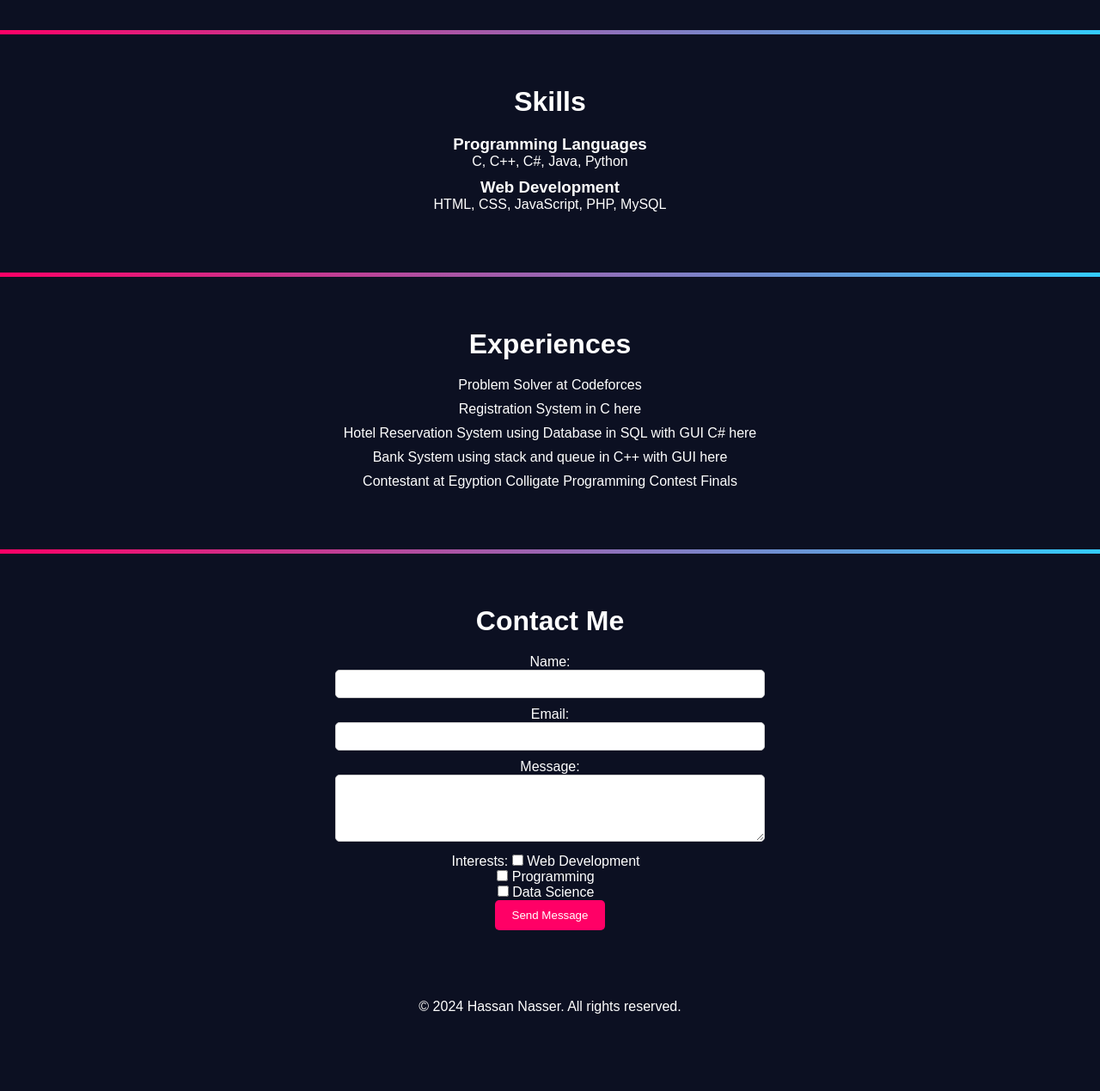
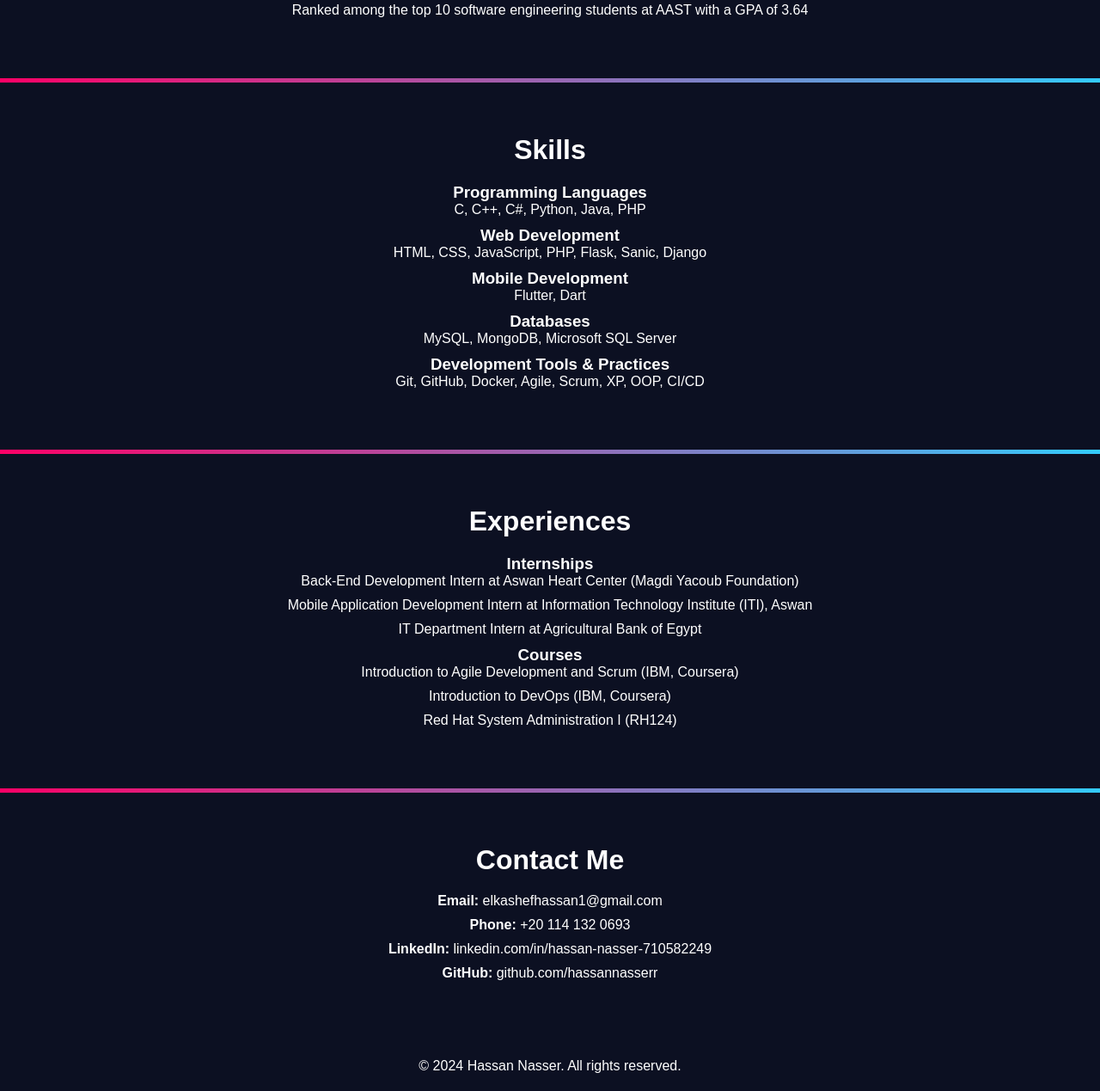
Before and after one commit to hassannasserr/My-Portfolio, a plain HTML site: page index.html in a window 1280 px wide. Shown: the part 1071-2340 px from the top of the page at 86% size. Before the commit the page ends 2271 px from the top, so only its background shows below. Drawn offline with Linux system fonts and the light colour scheme.

Commit message:
updates new info

```diff
--- a/index.html
+++ b/index.html
@@ -30,7 +30,7 @@
             <div class="glc">
                 <span></span>
                 <div class="inner-circle">
-                    <img src="opa.png" alt="">
+                    <img src="po.png" alt="">
                 </div>
             </div>
         </div>
@@ -38,14 +38,17 @@
     <hr>
     <section class="about" id="about">
         <div class="about-content">
-            <h1>About me</h1>
+            <h1>About Me</h1>
             <ul>
-            <li>Technical instructor at ICPC AAST Aswan Community</li>
-            <li>Programming core team at Google Developer Student Club</li>
-            <li>Campus member at IEEE Aswan Student Branch</li>
+                <li>Vice Head of the Training Team at ICPC AAST Aswan Community</li>
+                <li>Programming Lead at Google Developer Student Club AASTMT Aswan</li>
+                <li>HR Member at IEEE Aswan Student Branch</li>
+                <li>Experienced in delivering workshops and mentoring students in programming and problem-solving</li>
+                <li>Ranked among the top 10 software engineering students at AAST with a GPA of 3.64</li>
             </ul>
         </div>
     </section>
+
     <hr>
     <section class="skills" id="skills">
         <div class="skills-content">
@@ -53,57 +56,66 @@
             <ul>
                 <li>
                     <h3>Programming Languages</h3>
-                    <p>C, C++, C#, Java, Python</p>
+                    <p>C, C++, C#, Python, Java, PHP</p>
                 </li>
                 <li>
                     <h3>Web Development</h3>
-                    <p>HTML, CSS, JavaScript, PHP, MySQL</p>
+                    <p>HTML, CSS, JavaScript, PHP, Flask, Sanic, Django</p>
+                </li>
+                <li>
+                    <h3>Mobile Development</h3>
+                    <p>Flutter, Dart</p>
+                </li>
+                <li>
+                    <h3>Databases</h3>
+                    <p>MySQL, MongoDB, Microsoft SQL Server</p>
+                </li>
+                <li>
+                    <h3>Development Tools & Practices</h3>
+                    <p>Git, GitHub, Docker, Agile, Scrum, XP, OOP, CI/CD</p>
                 </li>
             </ul>
         </div>
     </section>
+
      <hr>
-     <section class="Ex" id="ex">
+     <section class="ex" id="ex">
         <div class="ex-content">
             <h1>Experiences</h1>
             <ul>
-                <li>Problem Solver at <a href="https://codeforces.com/profile/TheOneAndOnlyS7S" target="_blank">Codeforces</a></li>
-                <li>Registration System in C <a href="https://github.com/hassannasserr/Registration_system" target="_blank">here</a></li>
-                <li>Hotel Reservation System using Database in SQL with GUI C# <a href="https://github.com/hassannasserr/Hotel-Reservation-System-Database-Integration---GUI-using-C-and-SQL-Server" target="_blank">here</a></li>
-                <li>Bank System using stack and queue in C++ with GUI <a href="https://github.com/hassannasserr/Bank-System-using-Stack-and-Queue-in-c-with-GUI" target="_blank">here</a></li>
-                <li>Contestant at Egyption Colligate Programming Contest Finals</li>
+                <li>
+                    <h3>Internships</h3>
+                    <ul>
+                        <li>Back-End Development Intern at Aswan Heart Center (Magdi Yacoub Foundation)</li>
+                        <li>Mobile Application Development Intern at Information Technology Institute (ITI), Aswan</li>
+                        <li>IT Department Intern at Agricultural Bank of Egypt</li>
+                    </ul>
+                </li>
+                <li>
+                    <h3>Courses</h3>
+                    <ul>
+                        <li>Introduction to Agile Development and Scrum (IBM, Coursera)</li>
+                        <li>Introduction to DevOps (IBM, Coursera)</li>
+                        <li>Red Hat System Administration I (RH124)</li>
+                    </ul>
+                </li>
             </ul>
         </div>
     </section>
+
         <hr>
         <section class="contact" id="contact">
             <div class="contact-content">
                 <h1>Contact Me</h1>
-            <form action="#" method="POST">
-                <label for="name">Name:</label>
-                <input type="text" id="name" name="name" required>
-
-                <label for="email">Email:</label>
-                <input type="email" id="email" name="email" required>
-
-                <label for="message">Message:</label>
-                <textarea id="message" name="message" rows="4" required></textarea>
-
-                <label>Interests:</label>
-                <input type="checkbox" id="interest1" name="interest" value="Web Development">
-                <label for="interest1">Web Development</label>
-                <br>
-                <input type="checkbox" id="interest2" name="interest" value="Programming">
-                <label for="interest2">Programming</label>
-                <br>
-                <input type="checkbox" id="interest3" name="interest" value="Data Science">
-                <label for="interest3">Data Science</label>
-                <br>
-
-                <button type="submit">Send Message</button>
-            </form>
+                <ul>
+                    <li><strong>Email:</strong> <a href="mailto:elkashefhassan1@gmail.com">elkashefhassan1@gmail.com</a></li>
+                    <li><strong>Phone:</strong> <a href="tel:+201141320693">+20 114 132 0693</a></li>
+                    <li><strong>LinkedIn:</strong> <a href="https://linkedin.com/in/hassan-nasser-710582249" target="_blank">linkedin.com/in/hassan-nasser-710582249</a></li>
+                    <li><strong>GitHub:</strong> <a href="https://github.com/hassannasserr" target="_blank">github.com/hassannasserr</a></li>
+                </ul>
             </div>
         </section>
+
 
    </main>
     <footer class="footer">
--- a/style.css
+++ b/style.css
@@ -143,12 +143,12 @@ body {
 }
 
 .glc .inner-circle img {
-    width: 130%;
-    height: 130%;
+    width: 120%;
+    height: 120%;
     object-fit: cover;
     border-radius: 50%;
-    margin-left: -120px;
-    transform: translateY(-110px);
+    margin-left: -50px;
+    transform: translateY(-80px);
 }
 
 .about-content,
```
Also changed, not shown: po.png (added). Lines whose indentation alone changed are shown as unchanged.
